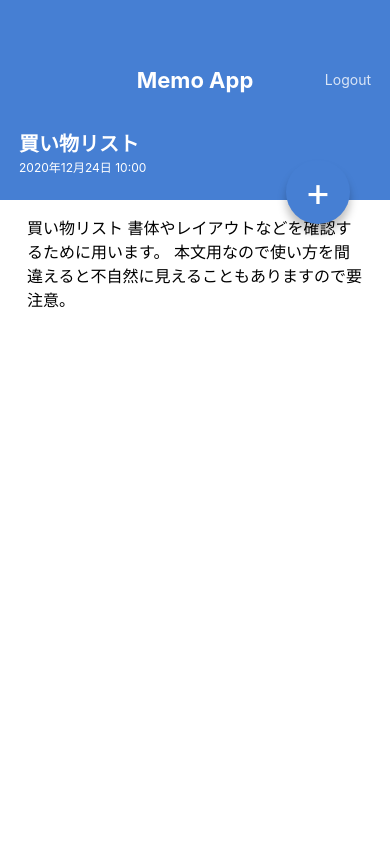
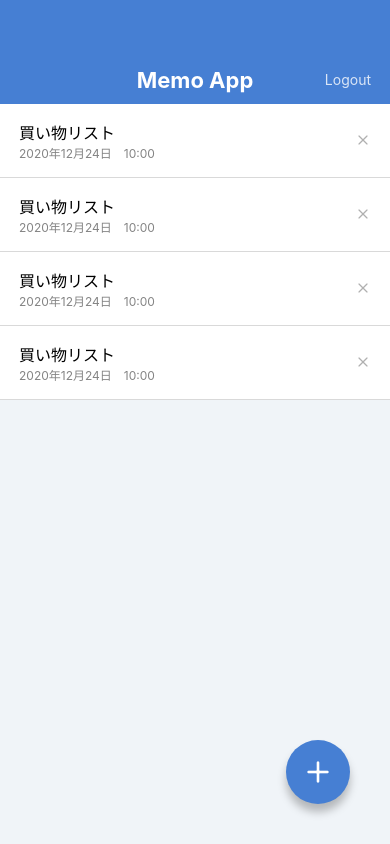
Before and after one commit to kawasaki75/MemoApp3, a React Native app: screen / in a window 390 px wide. Built offline with nearby package versions, Linux system fonts and the light colour scheme.

Commit message:
Install @expo/vector-icons

```diff
--- a/App.jsx
+++ b/App.jsx
@@ -1,10 +1,10 @@
 import React from 'react';
 
 import MemoListScreen from './src/screens/MemoListScreen';
-import MemoDetailScreen from './src/screens/MemoDetailScreen';
+// import MemoDetailScreen from './src/screens/MemoDetailScreen';
 
 export default function App() {
   return (
-  <MemoDetailScreen />
+  <MemoListScreen />
   );
 }
--- a/package.json
+++ b/package.json
@@ -9,6 +9,7 @@
     "web": "expo start --web"
   },
   "dependencies": {
+    "@expo/vector-icons": "^10.2.1",
     "expo": "^47.0.14",
     "expo-status-bar": "~1.6.0",
     "prop-types": "^15.8.1",
--- a/src/components/CircleButton.jsx
+++ b/src/components/CircleButton.jsx
@@ -1,19 +1,20 @@
 import React from "react";
-import {View,Text,StyleSheet} from 'react-native';
+import {View,StyleSheet} from 'react-native';
 import {string, shape} from 'prop-types';
+import { Feather } from '@expo/vector-icons';
 
 export default function CircleButton(props) {
-    const {children, style}=props;
+    const {style, name}=props;
     return (
      <View style={[styles.circleButtom, style]}>
-        <Text style={styles.circleButtomLabel}>{children}</Text>
+        <Feather name={name} size={32} color="white" />
      </View>
     );
 }
 
 CircleButton.protoTypes = {
-    children: string.isRequired,
     style: shape(),
+    name: string.isRequired,
 };
 
 CircleButton.defaultproto = {
--- a/src/components/MemoList.jsx
+++ b/src/components/MemoList.jsx
@@ -1,5 +1,6 @@
 import React from "react";
 import {View,Text,StyleSheet} from 'react-native';
+import { Feather } from '@expo/vector-icons';
 
 export default function MemoList() {
     return(
@@ -10,7 +11,7 @@
            <Text style={styles.momoListItemDate}>2020年12月24日　10:00</Text>
          </View>
          <View>
-           <Text>x</Text>
+           <Feather name="x" size={16} color="#B0B0B0" />
          </View>
         </View>
 
@@ -20,7 +21,7 @@
            <Text style={styles.momoListItemDate}>2020年12月24日　10:00</Text>
          </View>
          <View>
-           <Text>x</Text>
+          <Feather name="x" size={16} color="#B0B0B0" />
          </View>
         </View>
 
@@ -30,7 +31,7 @@
            <Text style={styles.momoListItemDate}>2020年12月24日　10:00</Text>
          </View>
          <View>
-           <Text>x</Text>
+          <Feather name="x" size={16} color="#B0B0B0" />
          </View>
         </View>
 
@@ -40,7 +41,7 @@
            <Text style={styles.momoListItemDate}>2020年12月24日　10:00</Text>
          </View>
          <View>
-           <Text>x</Text>
+          <Feather name="x" size={16} color="#B0B0B0" />
          </View>
         </View>
     </View>
--- a/src/screens/MemoDetailScreen.jsx
+++ b/src/screens/MemoDetailScreen.jsx
@@ -1,5 +1,7 @@
 import React from 'react';
-import { View,ScrollView,Text,StyleSheet } from 'react-native';
+import {
+     View,ScrollView,Text,StyleSheet,
+    } from 'react-native';
 
 import AppBar from '../components/AppBar';
 import CircleButton from '../components/CircleButton';
@@ -19,7 +21,7 @@
                     本文用なので使い方を間違えると不自然に見えることもありますので要注意。
                 </Text>
             </ScrollView>
-            <CircleButton style={{ top:160 , bottom: 'auto' }}>+</CircleButton>
+            <CircleButton style={{ top:160 , bottom: 'auto' }} name="edit-2" />
         </View>
     );
 }
--- a/src/screens/MemoListScreen.jsx
+++ b/src/screens/MemoListScreen.jsx
@@ -10,7 +10,7 @@
      <View style={styles.container}>
       <AppBar />
       <MemoList />
-      <CircleButton>+</CircleButton>
+      <CircleButton name="plus" />
      </View>
   );
 }
```
Also changed, not shown: 1 other file (tests, documents, lock files or other folders).
